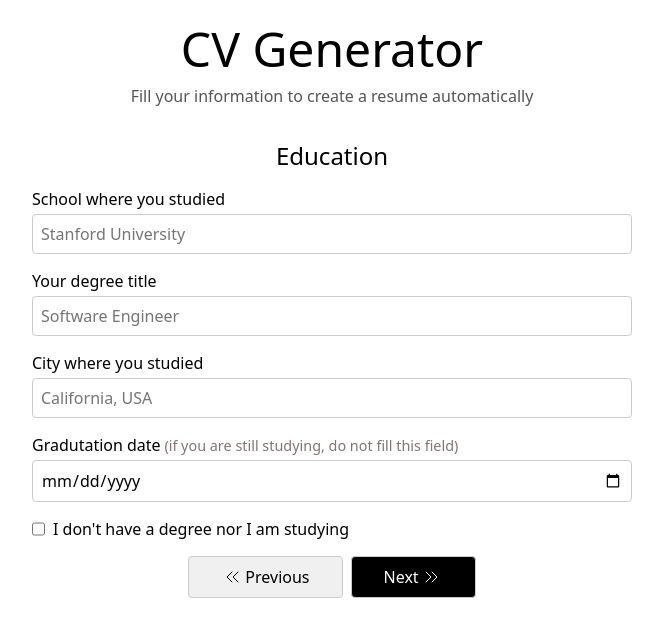
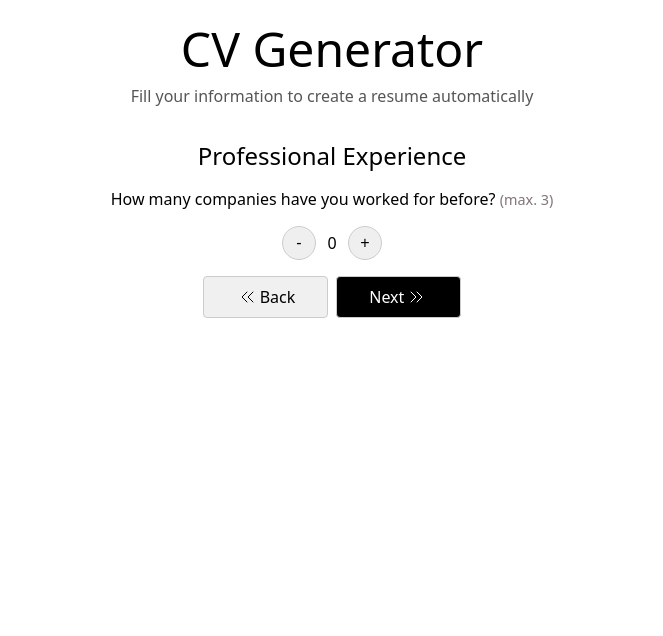
Before and after one commit to danielz0102/cv-generator, a React (Vite) app: page / in a window 1280 px wide. Shown: the top 636 px of the page, without its empty margins (308-971 px from the left). Built offline with nearby package versions, Linux system fonts and the light colour scheme.

Commit message:
fix: let professional form to be optional

```diff
--- a/src/components/CVForm.jsx
+++ b/src/components/CVForm.jsx
@@ -6,10 +6,10 @@ import { ProfessionalForm } from './ProfessionalForm'
 import { EducationForm } from './EducationForm'
 
 export function CVForm() {
-  const [currentStep, setCurrentStep] = useState(3)
+  const [currentStep, setCurrentStep] = useState(1)
   const [data, setData] = useState({
     general: {},
-    companies: [{}],
+    companies: [],
     education: {},
   })
   const steps = [
@@ -37,14 +37,29 @@ export function CVForm() {
   function handleNext() {
     console.log(data)
 
-    if (currentStep !== steps.length - 1) {
-      setCurrentStep(currentStep + 1)
+    if (currentStep === steps.length - 1) return
+
+    const hasExperience = data.companies.length > 0
+    let stepsToMove = 1
+
+    if (currentStep === 1 && !hasExperience) {
+      stepsToMove++
     }
+
+    setCurrentStep(currentStep + stepsToMove)
   }
 
   function handlePrevious() {
     if (currentStep === 0) return
-    setCurrentStep(currentStep - 1)
+
+    const hasExperience = data.companies.length > 0
+    let stepsToMove = 1
+
+    if (currentStep === 3 && !hasExperience) {
+      stepsToMove++
+    }
+
+    setCurrentStep(currentStep - stepsToMove)
   }
 
   return steps[currentStep]
--- a/src/components/ExperienceQuestion.jsx
+++ b/src/components/ExperienceQuestion.jsx
@@ -1,20 +1,10 @@
-import { useState } from 'react'
-import { InputField } from './InputField'
 import { NextIcon, PreviousIcon } from './Icons'
 
 export function ExperienceQuestion({ onPrevious, onNext, data, setData }) {
-  const [hasExperience, setHasExperience] = useState(true)
   const numberOfCompanies = data.companies.length
 
-  function handleCheck(event) {
-    const checked = event.target.checked
-
-    setHasExperience(checked)
-    updateNumberOfCompanies(Number(checked))
-  }
-
   function decreaseCompanies() {
-    if (numberOfCompanies === 1) return
+    if (numberOfCompanies === 0) return
     updateNumberOfCompanies(numberOfCompanies - 1)
   }
 
@@ -40,20 +30,9 @@ export function ExperienceQuestion({ onPrevious, onNext, data, setData }) {
   return (
     <form className="form" noValidate>
       <h2>Professional Experience</h2>
-      <InputField
-        initialValue={hasExperience}
-        label="I have worked in a company before"
-        attributes={{
-          id: 'ask',
-          name: 'ask',
-          type: 'checkbox',
-        }}
-        onChange={handleCheck}
-      />
-      {hasExperience && (
       <div className="counter-field">
         <p id="numberOfCompanies">
-            How many companies where you have worked would you like to show?{' '}
+          How many companies have you worked for before?{' '}
           <span className="info">(max. 3)</span>
         </p>
         <div className="counter">
@@ -76,7 +55,6 @@ export function ExperienceQuestion({ onPrevious, onNext, data, setData }) {
           </button>
         </div>
       </div>
-      )}
       <div className="btns-container">
         <button
           type="button"
```
Lines whose indentation alone changed are shown as unchanged.
